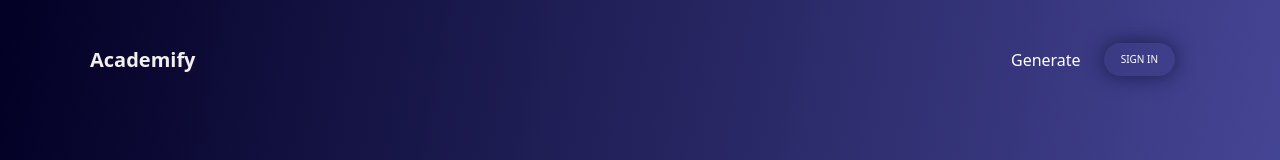
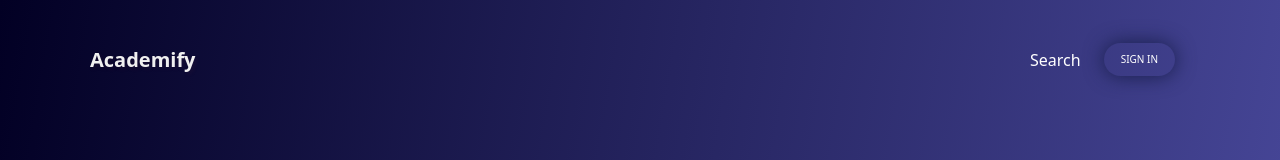
Before and after one commit to DLOVRIC2/academify, a React (Create React App) app in the folder frontend/: page / in a window 1280 px wide. Shown: the top 160 px of the page. Built offline with nearby package versions, Linux system fonts and the light colour scheme.

Commit message:
Update to the app

```diff
--- a/frontend/src/pages/Navb.jsx
+++ b/frontend/src/pages/Navb.jsx
@@ -14,7 +14,7 @@ const Navb = () => {
           <Navbar.Toggle aria-controls="responsive-navbar-nav" />
           <Navbar.Collapse id="responsive-navbar-nav">
             <Nav className="ms-auto"> {/* This class aligns items to the right */}
-              <Nav.Link href="/generate">Generate</Nav.Link>
+              <Nav.Link href="/search">Search</Nav.Link>
             </Nav>
             <div className="header-btn"> {/* This class aligns items to the right */}
               <a
```
